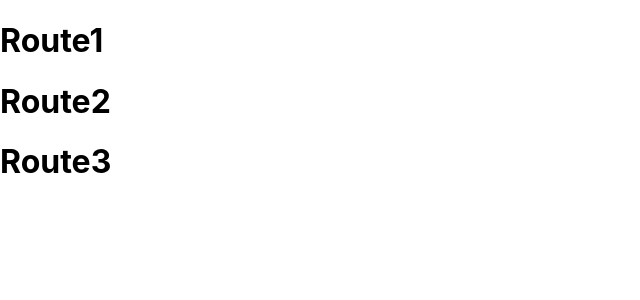
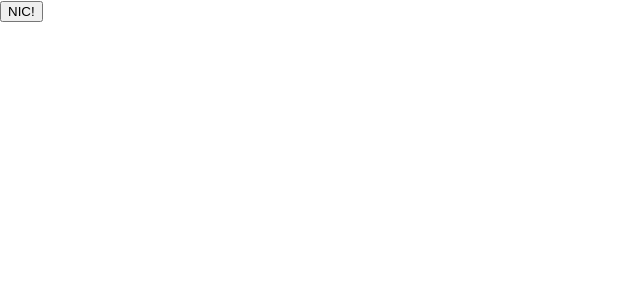
Before and after one commit to Edyta2801/exercises-reat, a React (Create React App) app: page / in a window 1280 px wide. Shown: the top 300 px of the page, without its empty margins (0-640 px from the left). Built offline with nearby package versions, Linux system fonts and the light colour scheme.

Commit message:
BrowserRouter

```diff
--- a/src/App.js
+++ b/src/App.js
@@ -1,16 +1,22 @@
 import React from 'react';
-
+import { BrowserRouter, Route } from 'react-router-dom'
 import Route1 from './Route1'
 import Route2 from './Route2'
 import Route3 from './Route3'
-
+import Button from './Button'
 
 
 const App = (props) => (
   <div>
-    <Route1/>
-    <Route2/>
-    <Route3/>
+    <BrowserRouter>
+      <div>
+        <Route path="/" exact={true} component={()=>
+        <Button label="NIC!"/>}/>
+        <Route path="/route-1" component={Route1}/>
+        <Route path="/route-2" component={Route2}/>
+        <Route path="/route-3" component={Route3}/>
+      </div>
+    </BrowserRouter>
   </div>
 );
 
```
